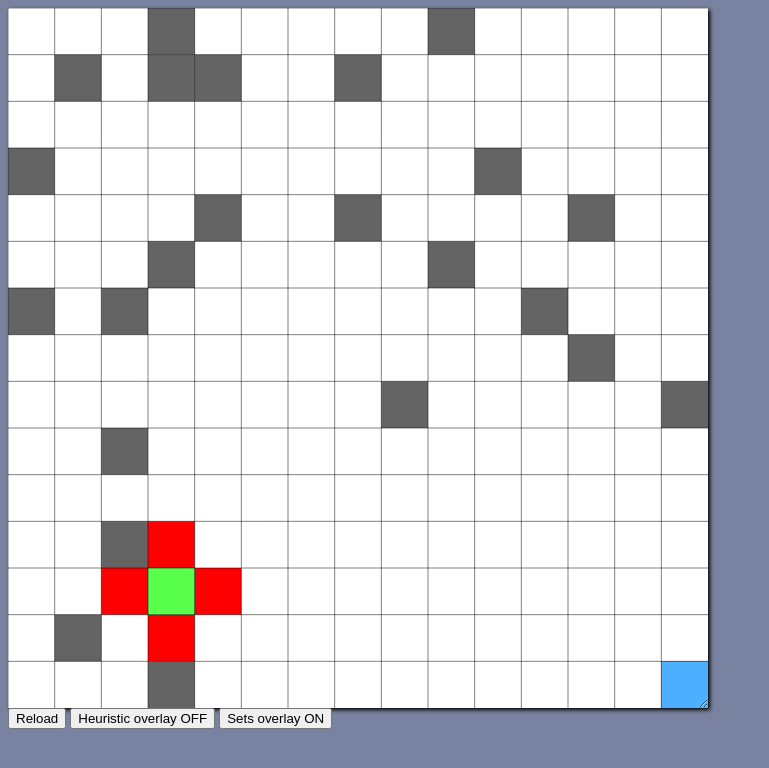
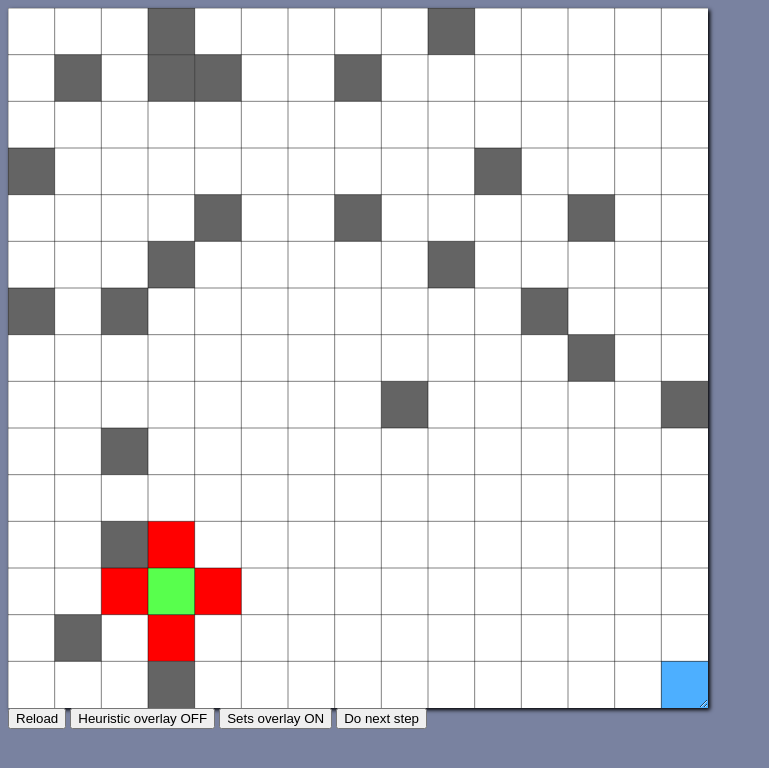
Before and after one commit to Septillion24/a-star, a SvelteKit app: page / in a window 1280 px wide. Shown: the top 768 px of the page, without its empty margins (0-769 px from the left). Built offline with nearby package versions, Linux system fonts and the light colour scheme.

Commit message:
added working steps with overlay

```diff
--- a/src/routes/+page.svelte
+++ b/src/routes/+page.svelte
@@ -22,12 +22,12 @@
 	let startNode: { x: number; y: number };
 	let currentNode: { x: number; y: number };
 	let openSet: GridNode[] = [];
-    let closedSet:GridNode[] = [];
+	let closedSet: GridNode[] = [];
 
 	// display flags
 	let overlays = {
 		heuristicOverlay: false,
-        setsOverlay: true,
+		setsOverlay: true
 	};
 
 	onMount(() => {
@@ -84,6 +84,11 @@
 			return scaleToBlackBodyHex(fScore);
 		});
 	}
+	function displaySetOverlay(node: GridNode): string {
+		if (openSet.includes(node)) return '#ff0000';
+		if (closedSet.includes(node)) return '#0000ff';
+		else return '';
+	}
 	function toggleOverlay(overlay: keyof typeof overlays) {
 		overlays[overlay] = !overlays[overlay];
 		refreshCanvas();
@@ -93,7 +98,7 @@
 	) {
 		twoDimensionalMap((element: GridNode) => {
 			const result = callBack(element);
-            if(result === "") return;
+			if (result === '') return;
 			let colorString;
 			if (typeof result === 'string') {
 				colorString = result;
@@ -152,20 +157,21 @@
 		if (canvas !== undefined && ctx !== undefined) {
 			clearCanvas();
 
-			displayOverlays();
+			displayAllOverlays();
 			displayGridNodes();
 
 			drawGridLines();
 		}
 	}
-	function displayOverlays() {
+	function displayAllOverlays() {
 		if (overlays.heuristicOverlay) {
 			displayHeuristicOverlay();
 		}
 		if (overlays.setsOverlay) {
-			displayOverlay((node:GridNode)=> openSet.includes(node) ? "#ff0000" : "")
+			displayOverlay(displaySetOverlay);
 		}
 	}
+
 	function generateNodes() {
 		for (let x = 0; x < gridWidth; x++) {
 			for (let y = 0; y < gridHeight; y++) {
@@ -265,13 +271,15 @@
 		openSet.forEach((node) => {
 			node.fScore = calculateFScoreForNode(node);
 			if (!bestNodeToCheck) bestNodeToCheck = node;
-			if (node.fScore > bestNodeToCheck.fScore!) bestNodeToCheck = node;
+			if (node.fScore < bestNodeToCheck.fScore!) bestNodeToCheck = node;
 		});
 		currentNode = { x: bestNodeToCheck.xPos, y: bestNodeToCheck.yPos };
 		const neighbors = getNeighbors(currentNode).map((element) => gridContent[element.x][element.y]);
 		closedSet = [...closedSet, ...openSet];
-        openSet = neighbors;
+		openSet.splice(openSet.indexOf(gridContent[currentNode.x][currentNode.y]), 1);
+		openSet = [...openSet, ...neighbors];
 		console.log(openSet);
+		refreshCanvas();
 	}
 	function calculateFScoreForNode(node: GridNode): number {
 		const gScore = node.getDepthInTree();
@@ -281,7 +289,8 @@
 	}
 	function getNeighbors(
 		position: { x: number; y: number },
-		includeUnWalkables: boolean = false
+		includeUnWalkables: boolean = false,
+		includeCheckedNeighbors = false
 	): { x: number; y: number }[] {
 		const { x, y } = position;
 		if (!isWithinRange(position)) throw new Error(`Position out of range: ${x},${y}`);
@@ -292,15 +301,26 @@
 			{ x: x, y: y + 1 } // down
 		];
 		neighborPositions = neighborPositions.filter(isWithinRange);
+
+		console.log(`neighborPositions: ${neighborPositions}`);
+		console.log(`Closed set: ${closedSet}`);
+		if (!includeCheckedNeighbors)
+			neighborPositions = neighborPositions.filter((element) => {
+				return !closedSet.includes(gridContent[element.x][element.y]);
+			});
 		if (!includeUnWalkables)
 			neighborPositions.filter(({ x, y }) => gridContent[x][y].contents.isWalkable);
 		return neighborPositions;
 	}
 	function isWithinRange(position: { x: number; y: number }): boolean {
 		const { x, y } = position;
-		if (x < 0 || x > gridWidth-1) return false;
-		if (y < 0 || y > gridHeight-1) return false;
+		if (x < 0 || x > gridWidth - 1) return false;
+		if (y < 0 || y > gridHeight - 1) return false;
 		return true;
+	}
+	function checkWinningCondiiton(): boolean {
+		if (currentNode == goalNode) return true;
+		return false;
 	}
 
 	$: if (canvasHeight || canvasWidth) {
@@ -321,6 +341,11 @@
 <button on:click={() => toggleOverlay('setsOverlay')}
 	>Sets overlay {overlays.setsOverlay ? 'ON' : 'OFF'}</button
 >
+<button
+	on:click={() => {
+		doAlgorithmStep();
+	}}>Do next step</button
+>
 
 <style lang="scss">
 	.mainCanvas {
```
Lines whose indentation alone changed are shown as unchanged.
